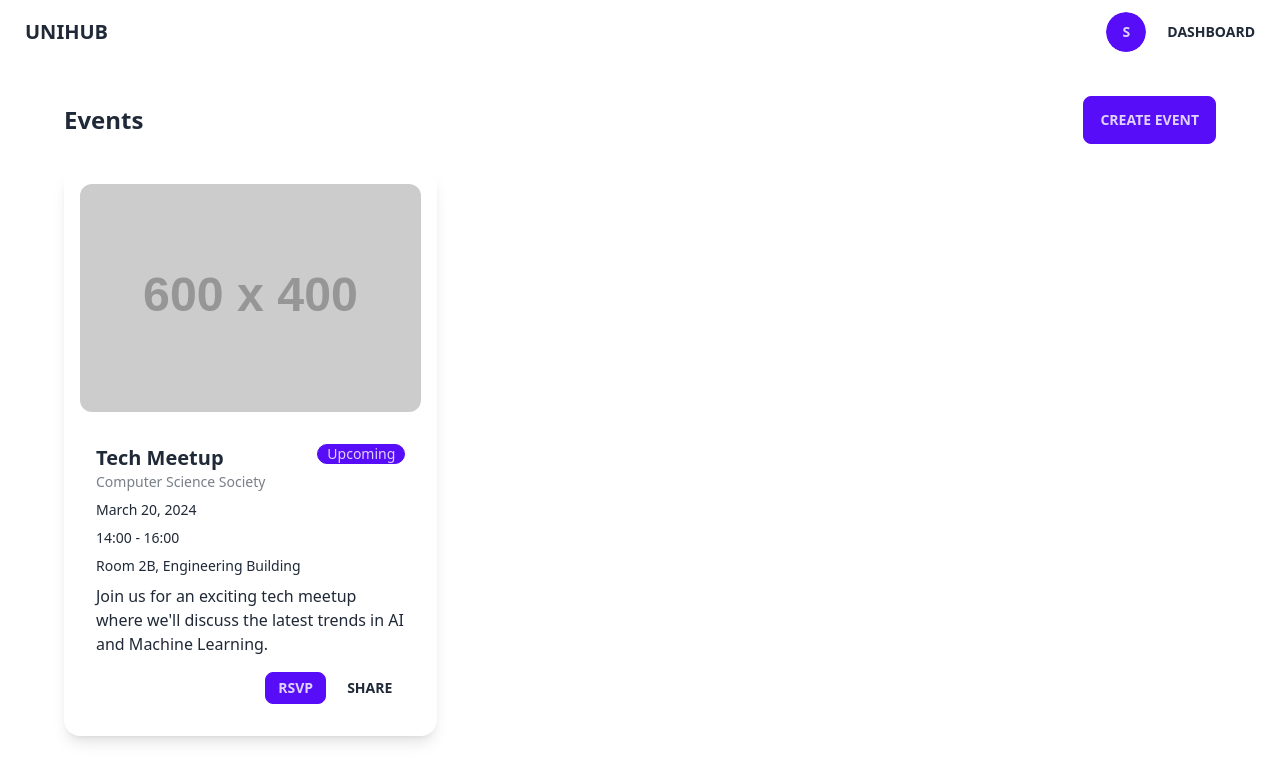
After one commit to yasnaya-polyana/Uni-Hub-Group18, a Django app: page /events/ in a window 1280 px wide. The commit adds this page. Shown: the top 782 px of the page. Run offline with Django 5.2, Linux system fonts and the light colour scheme; the visitor is signed in with stand-in values (Sample User, id 1); grey boxes labelled with a size stand in for pictures from a placeholder-image service; some libraries are stand-ins or nearby versions.

Commit message:
Basic UI for events and community oages and routing

```diff
--- /dev/null
+++ b/events/views.py
@@ -0,0 +1,6 @@
+from django.shortcuts import render
+from django.contrib.auth.decorators import login_required
+
+@login_required
+def events_list(request):
+    return render(request, 'events/events.html')
--- /dev/null
+++ b/templates/events/events.html
@@ -0,0 +1,49 @@
+{% extends 'base.html' %}
+
+{% block title %}Events{% endblock %}
+
+{% block content %}
+<div class="max-w-6xl mx-auto">
+    <div class="flex justify-between items-center mb-6">
+        <h1 class="text-2xl font-bold">Events</h1>
+        <button class="btn btn-primary">Create Event</button>
+    </div>
+
+    <!-- Events Grid -->
+    <div class="grid grid-cols-1 md:grid-cols-2 lg:grid-cols-3 gap-4">
+        <!-- Event Card -->
+        <div class="card bg-base-100 shadow-lg">
+            <figure class="px-4 pt-4">
+                <img src="https://placehold.co/600x400" class="rounded-xl" alt="Event Image"/>
+            </figure>
+            <div class="card-body">
+                <div class="flex justify-between items-start">
+                    <div>
+                        <h2 class="card-title">Tech Meetup</h2>
+                        <p class="text-sm text-base-content/60">Computer Science Society</p>
+                    </div>
+                    <div class="badge badge-primary">Upcoming</div>
+                </div>
+                <div class="space-y-2">
+                    <p class="text-sm">
+                        <i class="fas fa-calendar"></i> March 20, 2024
+                    </p>
+                    <p class="text-sm">
+                        <i class="fas fa-clock"></i> 14:00 - 16:00
+                    </p>
+                    <p class="text-sm">
+                        <i class="fas fa-location-dot"></i> Room 2B, Engineering Building
+                    </p>
+                </div>
+                <p>Join us for an exciting tech meetup where we'll discuss the latest trends in AI and Machine Learning.</p>
+                <div class="card-actions justify-end mt-2">
+                    <button class="btn btn-primary btn-sm">RSVP</button>
+                    <button class="btn btn-ghost btn-sm">Share</button>
+                </div>
+            </div>
+        </div>
+
+        <!-- Add more event cards here -->
+    </div>
+</div>
+{% endblock %}
--- a/uni_hub/settings.py
+++ b/uni_hub/settings.py
@@ -42,7 +42,9 @@ INSTALLED_APPS = [
 
     # 3rd party
     "accounts",
-    "rest_framework"
+    "rest_framework",
+    'communities',
+    'events',
 ]
 
 AUTH_USER_MODEL = 'accounts.CustomUser'
--- a/uni_hub/urls.py
+++ b/uni_hub/urls.py
@@ -20,6 +20,8 @@ from django.contrib.auth import views as auth_views
 from accounts import views
 from django.conf import settings
 from django.conf.urls.static import static
+from communities import views as community_views
+from events import views as event_views
 
 urlpatterns = [
     path('admin/', admin.site.urls),
@@ -61,4 +63,8 @@ urlpatterns = [
     path('api/', include('api.urls')),
 
     path('dashboard/', views.dashboard_view, name='dashboard'),
+
+    path('communities/', community_views.community_list, name='community_list'),
+    path('communities/<int:community_id>/', community_views.community_detail, name='community_detail'),
+    path('events/', event_views.events_list, name='events'),
 ] + static(settings.MEDIA_URL, document_root=settings.MEDIA_ROOT)
```
Also changed, not shown: communities/views.py (added, +10 -0 lines), templates/communities/communities.html (added, +104 -0 lines), templates/communities/community_list.html (added, +35 -0 lines), templates/dashboard.html (+14 -6 lines), accounts/views.py (line endings or trailing spaces).
